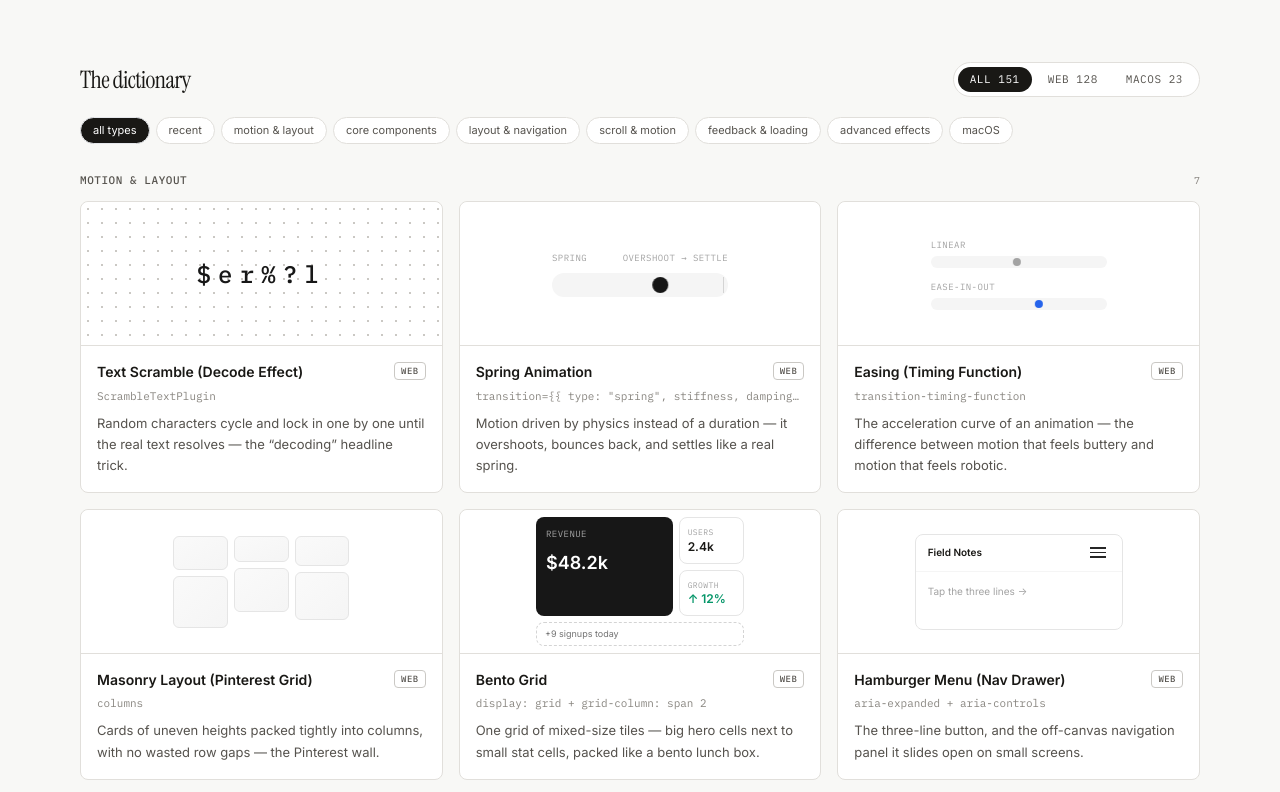
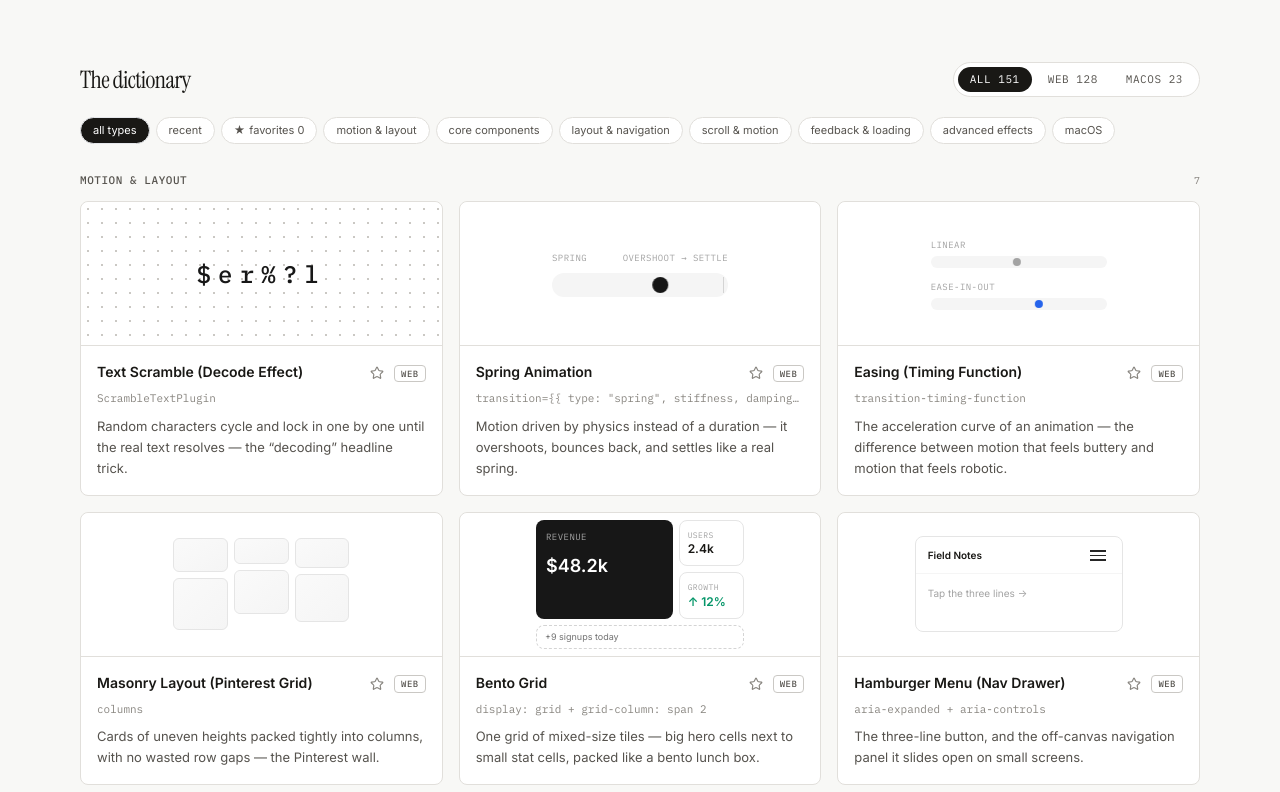
Before and after one commit to wangruofeng/learnui, a React (Vite) app: page / in a window 1280 px wide. Shown: the part 808-1600 px from the top of the page. Built offline with nearby package versions, Linux system fonts and the light colour scheme.

Commit message:
add persistent entry favorites

```diff
--- a/src/components/EntryCard.tsx
+++ b/src/components/EntryCard.tsx
@@ -1,6 +1,7 @@
 import type { Entry } from '../data/entries'
 import { DEMO_REGISTRY } from './demo-registry'
 import { useI18n, useEntry } from '../i18n/LanguageContext'
+import { Star } from 'lucide-react'
 
 export function PlatformBadge({ platform, isNew }: { platform: 'web' | 'macos'; isNew?: boolean }) {
   const { ui } = useI18n()
@@ -23,8 +24,9 @@ export function PlatformBadge({ platform, isNew }: { platform: 'web' | 'macos';
   )
 }
 
-export function EntryCard({ entry, onOpen }: { entry: Entry; onOpen: (e: Entry) => void }) {
+export function EntryCard({ entry, onOpen, isFavorite = false, onToggleFavorite }: { entry: Entry; onOpen: (e: Entry) => void; isFavorite?: boolean; onToggleFavorite?: (id: string) => void }) {
   const e = useEntry(entry)
+  const { ui } = useI18n()
   const Demo = DEMO_REGISTRY[e.id]
   return (
     <div
@@ -41,7 +43,14 @@ export function EntryCard({ entry, onOpen }: { entry: Entry; onOpen: (e: Entry)
           <h3 className="text-[14px] font-semibold leading-snug text-ink group-hover:underline group-hover:underline-offset-4">
             {e.name}
           </h3>
-          <PlatformBadge platform={e.platform} isNew={e.isNew} />
+          <div className="flex shrink-0 items-center gap-1.5">
+            {onToggleFavorite && (
+              <button type="button" onClick={() => onToggleFavorite(e.id)} aria-label={isFavorite ? ui.entryCard.removeFavorite : ui.entryCard.addFavorite} aria-pressed={isFavorite} title={isFavorite ? ui.entryCard.removeFavorite : ui.entryCard.addFavorite} className={`rounded-full p-1 transition-colors focus-visible:outline-none focus-visible:ring-2 focus-visible:ring-ink ${isFavorite ? 'text-orange-600 hover:bg-orange-50' : 'text-ink-3 hover:bg-neutral-100 hover:text-ink'}`}>
+                <Star className="h-3.5 w-3.5" fill={isFavorite ? 'currentColor' : 'none'} aria-hidden="true" />
+              </button>
+            )}
+            <PlatformBadge platform={e.platform} isNew={e.isNew} />
+          </div>
         </div>
         <code className="mt-1.5 block truncate font-mono-ui text-[11px] text-ink-3">{e.symbol}</code>
         <p className="mt-2 text-[13px] leading-relaxed text-ink-2">{e.blurb}</p>
--- a/src/i18n/ui.ts
+++ b/src/i18n/ui.ts
@@ -36,6 +36,7 @@ const en = {
      filterWeb: 'web',
      filterMac: 'macOS',
      filterRecent: 'recent',
+     filterFavorites: 'favorites',
      typeAll: 'all types',
       types: {
         'motion-layout': 'motion & layout',
@@ -48,6 +49,8 @@ const en = {
       },
       emptyTitle: 'Nothing by that name — yet.',
       emptyHint: 'Try sloppier words. “the circle that spins”, “red number on the icon”…',
+      favoritesEmptyTitle: 'No favorites saved yet.',
+      favoritesEmptyHint: 'Select the star on any entry to build your personal UI reference list.',
     },
     table: {
       title: 'Say it to your agent',
@@ -187,6 +190,8 @@ const en = {
     platformMac: 'macOS',
     copy: 'copy',
     copied: '✓',
+    addFavorite: 'Add to favorites',
+    removeFavorite: 'Remove from favorites',
   },
 }
 
@@ -221,6 +226,7 @@ const zh: typeof en = {
      filterWeb: 'web',
      filterMac: 'macOS',
      filterRecent: '最近更新',
+     filterFavorites: '收藏',
      typeAll: '全部类型',
       types: {
         'motion-layout': '动效与布局',
@@ -233,6 +239,8 @@ const zh: typeof en = {
       },
       emptyTitle: '还没有叫这个名字的。',
       emptyHint: '换个大白话试试。「会转的圆圈」「图标上的红数字」…',
+      favoritesEmptyTitle: '还没有收藏词条。',
+      favoritesEmptyHint: '点击任意词条上的星标，建立你的个人 UI 参考清单。',
     },
     table: {
       title: '跟你的代理说',
@@ -371,6 +379,8 @@ const zh: typeof en = {
     platformMac: 'macOS',
     copy: '复制',
     copied: '✓',
+    addFavorite: '添加到收藏',
+    removeFavorite: '取消收藏',
   },
 }
 
--- a/src/pages/Home.tsx
+++ b/src/pages/Home.tsx
@@ -179,6 +179,7 @@ function TranslationTable() {
 
 type Filter = 'all' | 'web' | 'macos'
 type CategoryFilter = 'all' | EntryCategory
+const FAVORITES_STORAGE_KEY = 'learnui:favorites'
 
 export default function Home() {
   const { ui } = useI18n()
@@ -186,6 +187,13 @@ export default function Home() {
  const [filter, setFilter] = useState<Filter>('all')
  const [category, setCategory] = useState<CategoryFilter>('all')
   const [recent, setRecent] = useState(false)
+  const [favoritesOnly, setFavoritesOnly] = useState(false)
+  const [favoriteIds, setFavoriteIds] = useState<Set<string>>(() => {
+    try {
+      const saved = JSON.parse(localStorage.getItem(FAVORITES_STORAGE_KEY) ?? '[]')
+      return new Set(Array.isArray(saved) ? saved.filter((id): id is string => typeof id === 'string') : [])
+    } catch { return new Set() }
+  })
  const [open, setOpen] = useState<Entry | null>(null)
   const inputRef = useRef<HTMLInputElement>(null)
 
@@ -202,16 +210,28 @@ export default function Home() {
     return () => window.removeEventListener('keydown', onKey)
   }, [])
 
+  useEffect(() => {
+    localStorage.setItem(FAVORITES_STORAGE_KEY, JSON.stringify([...favoriteIds]))
+  }, [favoriteIds])
+
+  const toggleFavorite = (id: string) => setFavoriteIds((current) => {
+    const next = new Set(current)
+    if (next.has(id)) next.delete(id)
+    else next.add(id)
+    return next
+  })
+
   const results = useMemo(() => {
    return entries
      .filter((e) => (filter === 'all' ? true : e.platform === filter))
      .filter((e) => (category === 'all' ? true : getEntryCategory(e) === category))
       .filter((e) => (recent ? !!e.isNew : true))
+      .filter((e) => (favoritesOnly ? favoriteIds.has(e.id) : true))
      .map((e) => ({ e, s: score(e, q) }))
      .filter((x) => x.s > 0)
      .sort((a, b) => (q ? b.s - a.s : 0))
     .map((x) => x.e)
- }, [entries, q, filter, category, recent])
+ }, [entries, q, filter, category, recent, favoritesOnly, favoriteIds])
 
   const groupedResults = useMemo(() => {
     const groups = new Map<EntryCategory, Entry[]>()
@@ -310,6 +330,9 @@ export default function Home() {
           >
             {h.dict.filterRecent}
           </button>
+          <button onClick={() => setFavoritesOnly((value) => !value)} aria-pressed={favoritesOnly} className={`flex shrink-0 items-center gap-1 rounded-full border px-3 py-1 text-[11px] transition-colors ${favoritesOnly ? 'border-orange-600 bg-orange-600 text-white' : 'border-hairline bg-white text-ink-2 hover:border-hairline-dark'}`}>
+            <span aria-hidden>★</span>{h.dict.filterFavorites} {favoriteIds.size}
+          </button>
           {(Object.keys(h.dict.types) as EntryCategory[]).map((key) => (
             <button
               key={key}
@@ -323,8 +346,8 @@ export default function Home() {
 
         {results.length === 0 ? (
           <div className="rounded-lg border border-dashed border-hairline-dark bg-white/60 px-6 py-16 text-center">
-            <p className="font-display text-xl italic text-ink-2">{h.dict.emptyTitle}</p>
-            <p className="mt-1 text-[13px] text-ink-3">{h.dict.emptyHint}</p>
+            <p className="font-display text-xl italic text-ink-2">{favoritesOnly ? h.dict.favoritesEmptyTitle : h.dict.emptyTitle}</p>
+            <p className="mt-1 text-[13px] text-ink-3">{favoritesOnly ? h.dict.favoritesEmptyHint : h.dict.emptyHint}</p>
           </div>
         ) : (
           <div className="space-y-10">
@@ -336,7 +359,7 @@ export default function Home() {
                   <span className="font-mono-ui text-[10px] text-ink-3">{groupEntries.length}</span>
                 </div>
                 <div className="grid gap-4 sm:grid-cols-2 lg:grid-cols-3">
-                  {groupEntries.map((e) => <EntryCard key={e.id} entry={e} onOpen={setOpen} />)}
+                  {groupEntries.map((e) => <EntryCard key={e.id} entry={e} onOpen={setOpen} isFavorite={favoriteIds.has(e.id)} onToggleFavorite={toggleFavorite} />)}
                 </div>
               </section>
             ))}
```
